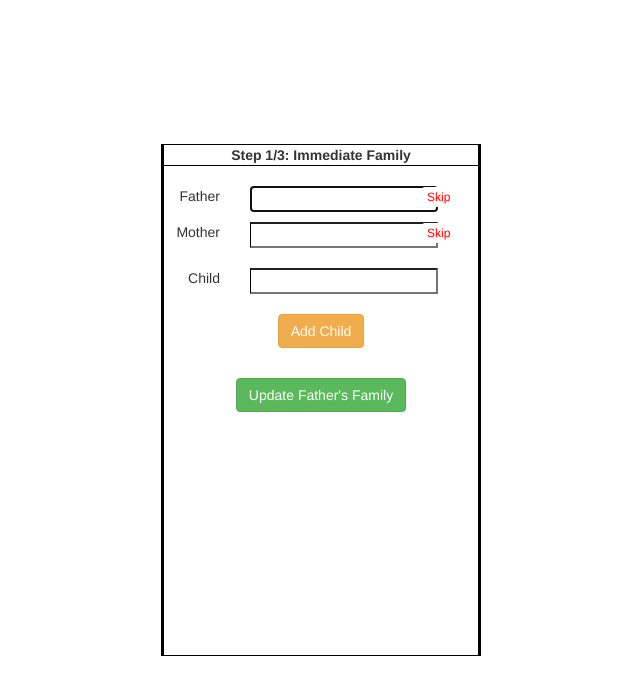
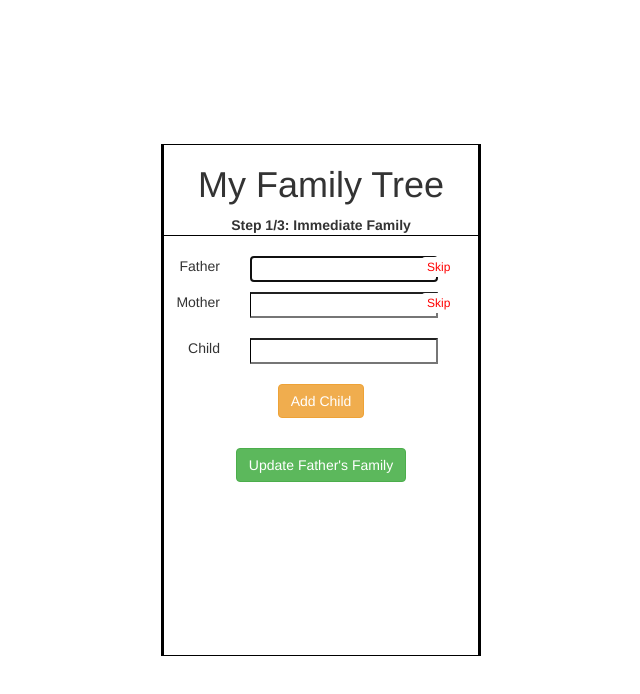
Before and after one commit to jcsmileyjr/family-tree-UI, a plain HTML site: page index.html in a window 1280 px wide. Shown: the whole page, without its empty margins (319-959 px from the left). Drawn offline with nearby package versions, Linux system fonts and the light colour scheme.

Commit message:
Added title to the nav

```diff
--- a/index.html
+++ b/index.html
@@ -25,6 +25,7 @@
       <header id="currentLocation">
         <div class="row">
           <div class="col-xs-12 col-sm-12 col-md-12 col-lg-12 text-center">
+            <h1>My Family Tree</h1>
             <strong id="showCurrentStep">Step 1/3: Immediate Family</strong>
           </div>
         </div>
```
